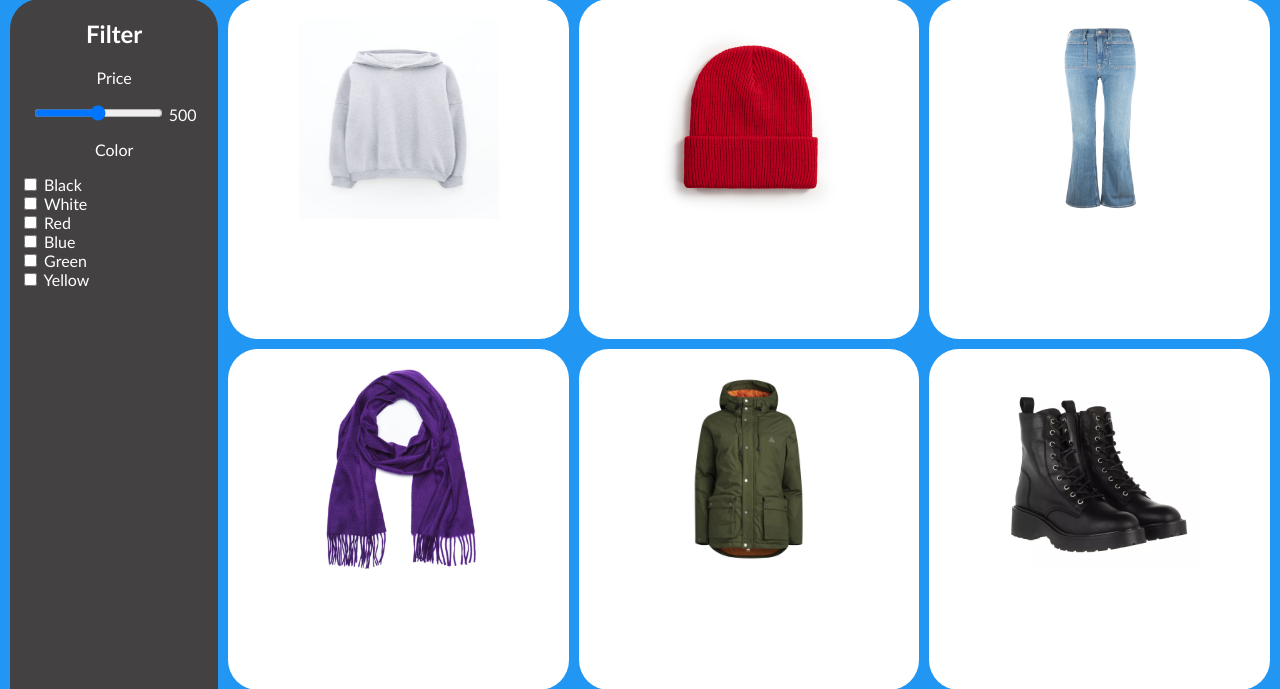
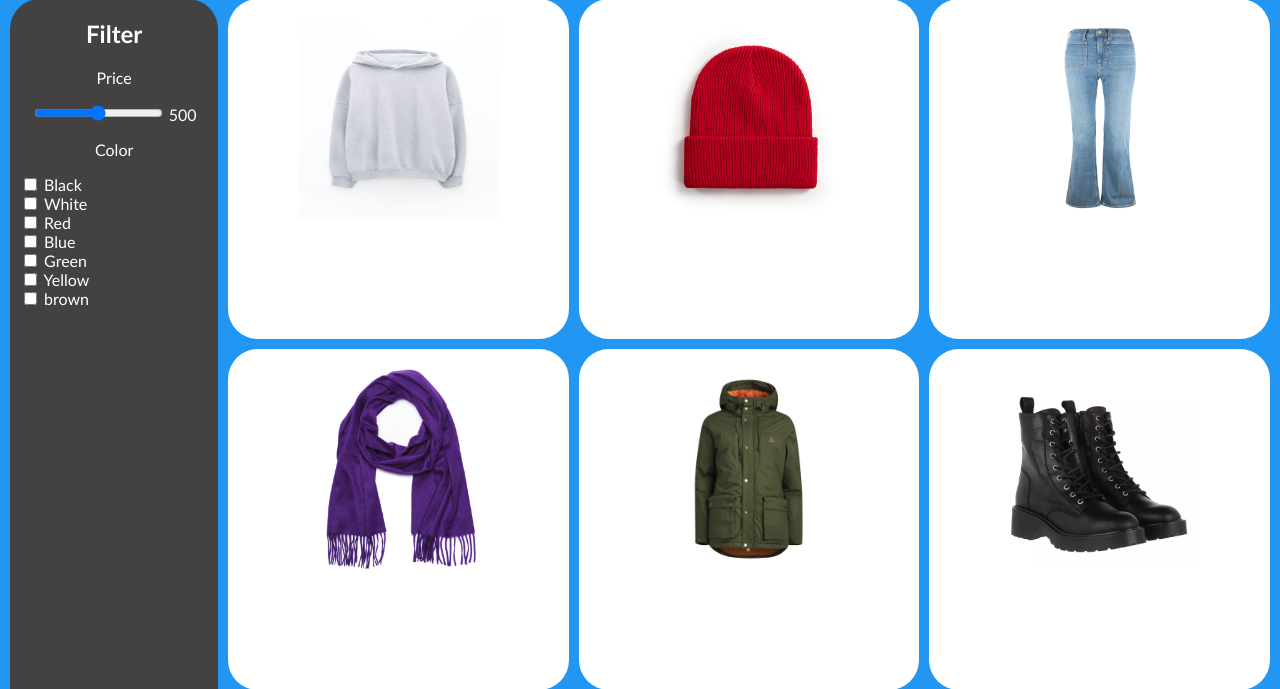
Before and after one commit to DBGY-Nacka/projekt-1-tital00s-kalle, a Flask app: page / in a window 1280 px wide. Shown: the part 209-898 px from the top of the page. Run offline with Flask 3, Linux system fonts and the light colour scheme; data comes from the database, SQL or seed files in the repository; both versions use the stored data as it was after the commit.

Commit message:
Updaterat data bass + slay

```diff
--- a/templates/index.html
+++ b/templates/index.html
@@ -41,6 +41,8 @@
                 <label for="green"> Green</label><br>
                 <input type="checkbox" id="yellow" name="yellow" value="color">
                 <label for="yellow"> Yellow</label><br>
+                <input type="checkbox" id="brown" name="brown" value="color">
+                <label for="brown"> brown</label><br>
             <div>
         </aside>
 
```
Also changed, not shown: static/images/bord_på_hjul.jpg (added), static/images/bred_stol.jpg (added), static/images/gold_hantagg.jpg (added), static/images/hand_clean.jpg (added), static/images/soap.jpg (added), webshop.db, 1 other file.
